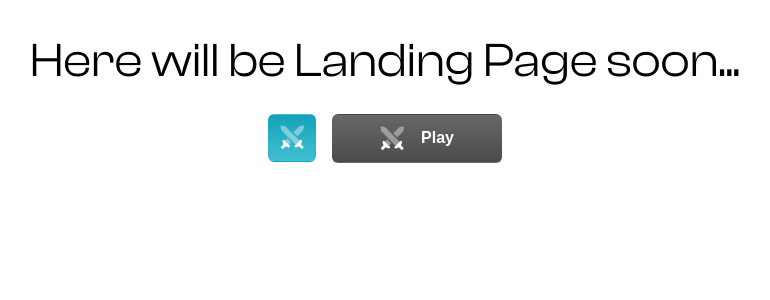
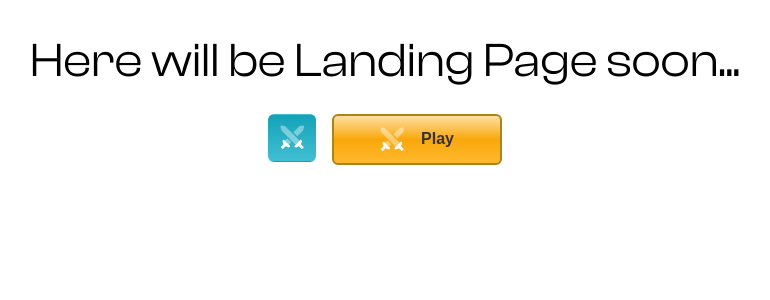
Before and after one commit to kholodihor/landing, a Vue app: page / in a window 1280 px wide. Shown: the top 300 px of the page, without its empty margins (255-1025 px from the left). Built offline with nearby package versions, Linux system fonts and the light colour scheme; the HTML template or start-up script is replaced by a standard one; a web font is replaced by a local one.

Commit message:
fix: add border

```diff
--- a/src/components/ui/UIButton.vue
+++ b/src/components/ui/UIButton.vue
@@ -112,6 +112,7 @@ const buttonClasses = computed(() => [
 .button--premium {
   background: linear-gradient(to bottom, #ffdfa2, #f9a80a, #ffb82e);
   color: #333;
+  border: 2px solid #a98618;
 }
 
 .button--outlined {
--- a/src/views/LandingView.vue
+++ b/src/views/LandingView.vue
@@ -7,7 +7,7 @@ import UIButton from '@/components/ui/UIButton.vue'
     <h1>Here will be Landing Page soon...</h1>
     <div class="buttons">
       <UIButton size="sm" icon="/svg/swords.svg" />
-      <UIButton size="md" icon="/svg/swords.svg" variant="dark" text="Play" />
+      <UIButton size="md" icon="/svg/swords.svg" variant="premium" text="Play" />
     </div>
   </main>
 </template>
```
